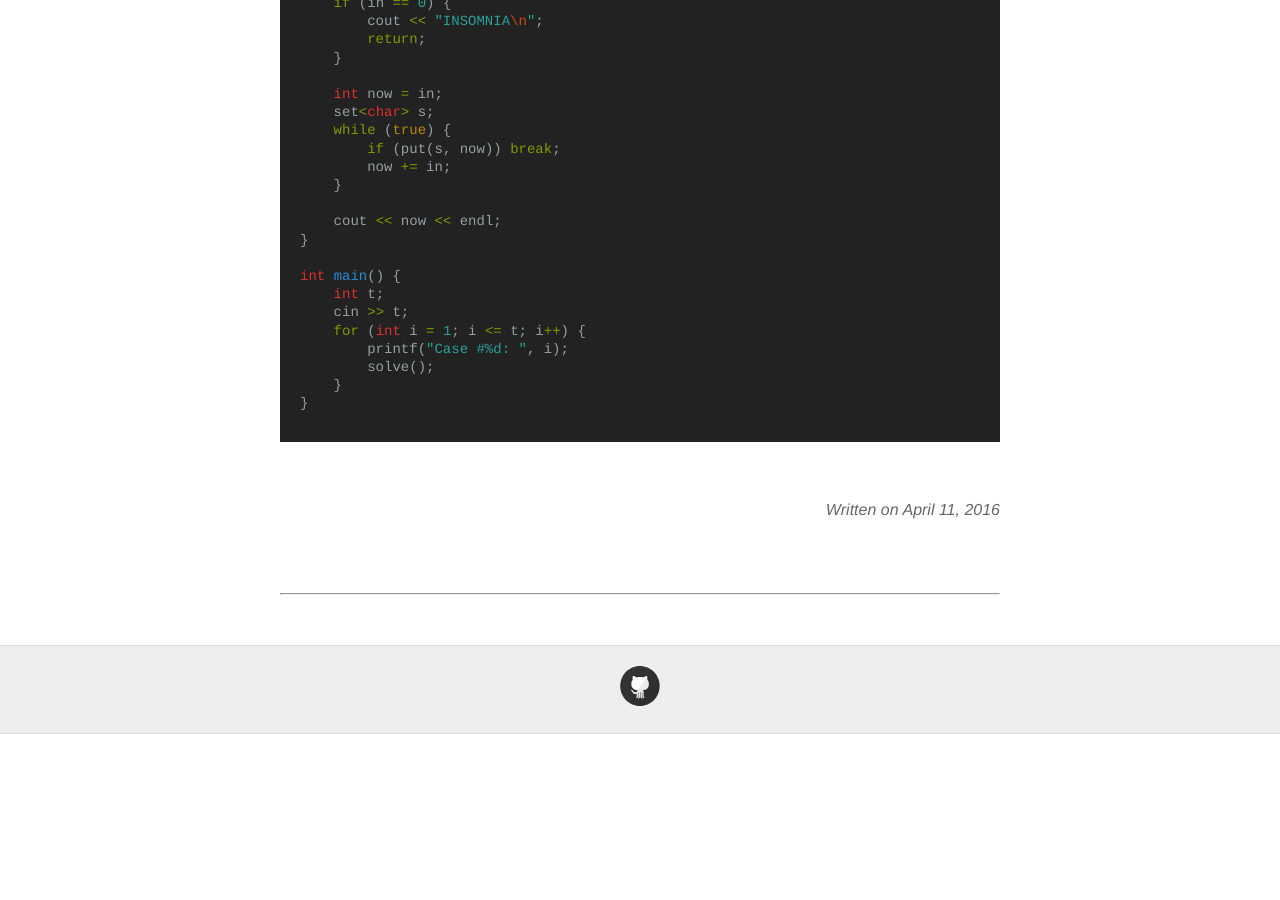
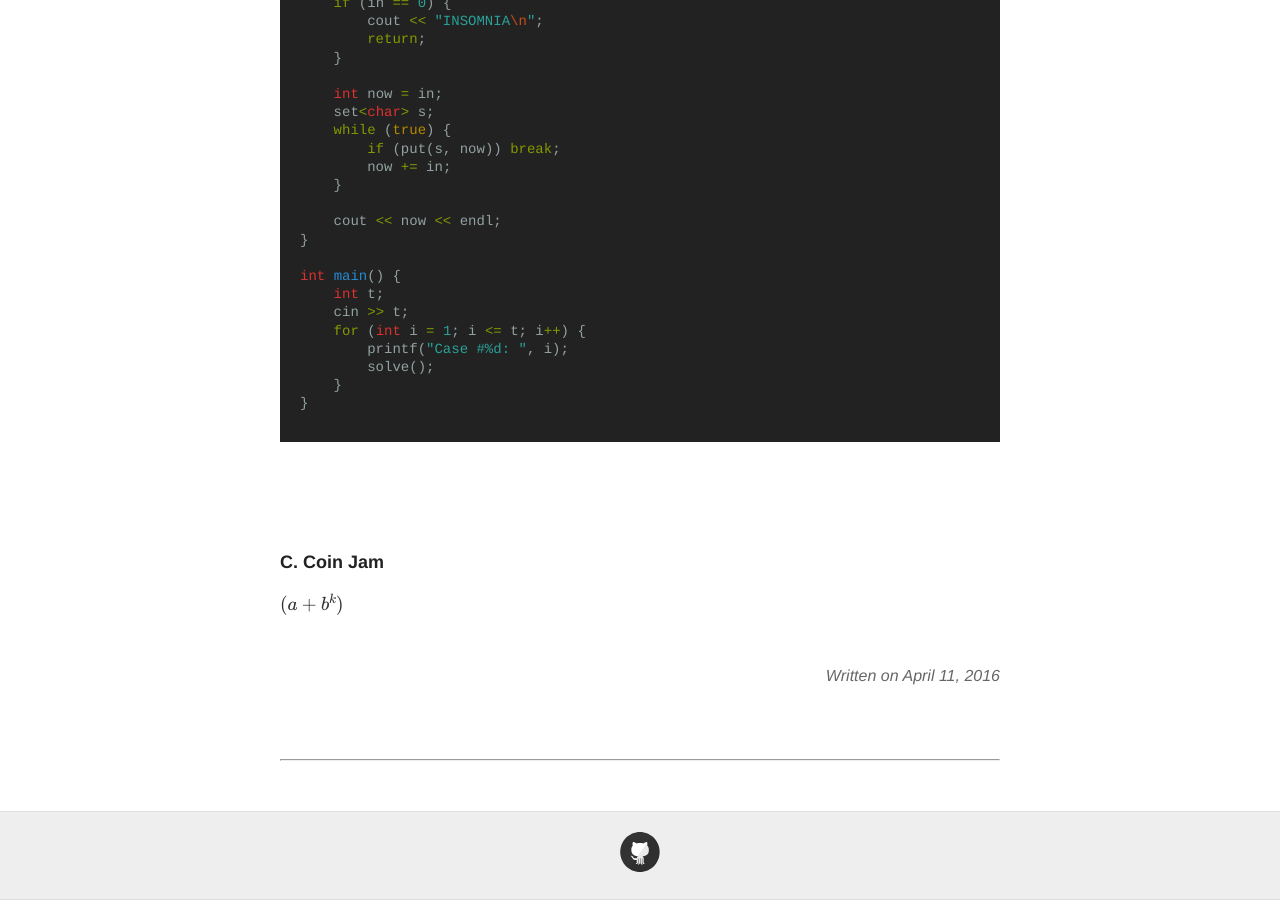
Before and after one commit to seirion/aaa, a Jekyll site: the page built from _posts/2016-04-21-meeting-053.md, in a window 1280 px wide and 900 px high, scrolled down 1059 px. Built offline with Jekyll 4.4.1, drawn with Linux system fonts in a browser that asks for light colours; formulas are drawn with MathJax 3; comment, search, counter and statistics services are not loaded; before the commit the page ends 1793 px from its top, so only the background shows below that.

Commit message:
Update 2016-04-21-meeting-053.md

````diff
--- a/_posts/2016-04-21-meeting-053.md
+++ b/_posts/2016-04-21-meeting-053.md
@@ -73,3 +73,11 @@ int main() {
     }
 }
 ```
+
+<br>
+<br>
+<br>
+
+##### C. Coin Jam
+
+\\((a + {b}^{k}) % d = ((a % d) + (b % d) * ({b}^{k} % d)) % d\\)
````
